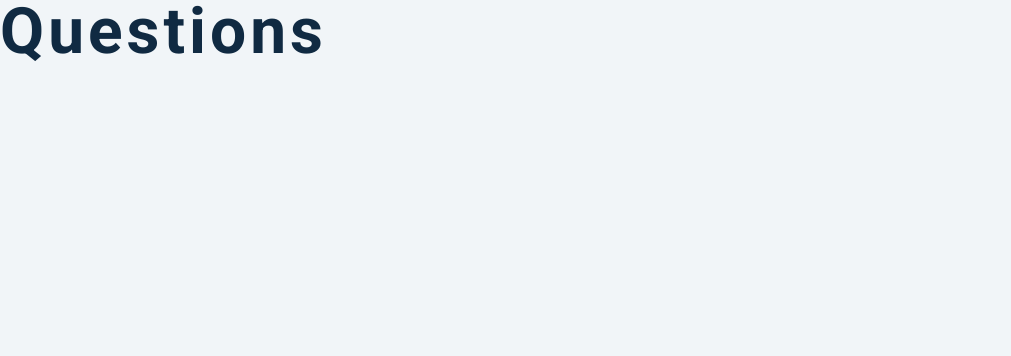
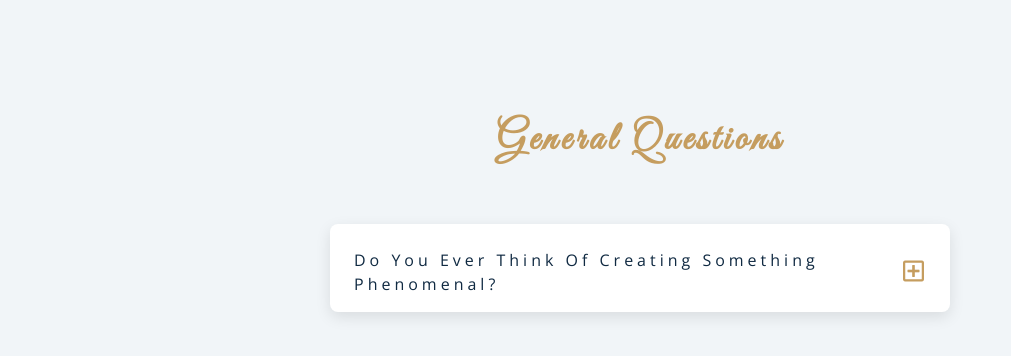
Before and after one commit to kelvinrandu/javascript-questions, a plain HTML site: page index.html in a window 1280 px wide. Shown: the whole page, without its empty margins (0-1011 px from the left). Drawn offline with nearby package versions, Linux system fonts and the light colour scheme.

Commit message:
added question title

```diff
--- a/index.html
+++ b/index.html
@@ -5,9 +5,36 @@
     <meta name="viewport" content="width=device-width, initial-scale=1.0">
     <title>Document</title>
     <link rel="stylesheet" href="css/style.css">
+    <link
+    rel="stylesheet"
+    href="https://cdnjs.cloudflare.com/ajax/libs/font-awesome/5.14.0/css/all.min.css"
+  />
+  <!-- extra fonts -->
+  <link
+    href="https://fonts.googleapis.com/css?family=Great+Vibes&display=swap"
+    rel="stylesheet"
+  />
 </head>
 <body>
-    <h1> questions</h1>
+    <section class="questions">
+        <div class="title">
+            <h2>general questions</h2>
+        </div>
+        <div class="section-center">
+            <article class="question">
+                <div class="question-title">
+
+                    <p>do you ever think of creating something phenomenal?</p>
+                    <button type="button" class="question-btn">
+                        <span class="plus-icon">
+                            <i class="far fa-plus-square"></i>
+                        </span>
+
+                    </button>
+                </div>
+            </article>
+        </div>
+    </section>
     <script src="js/app.js"></script>
 </body>
 </html>
```
